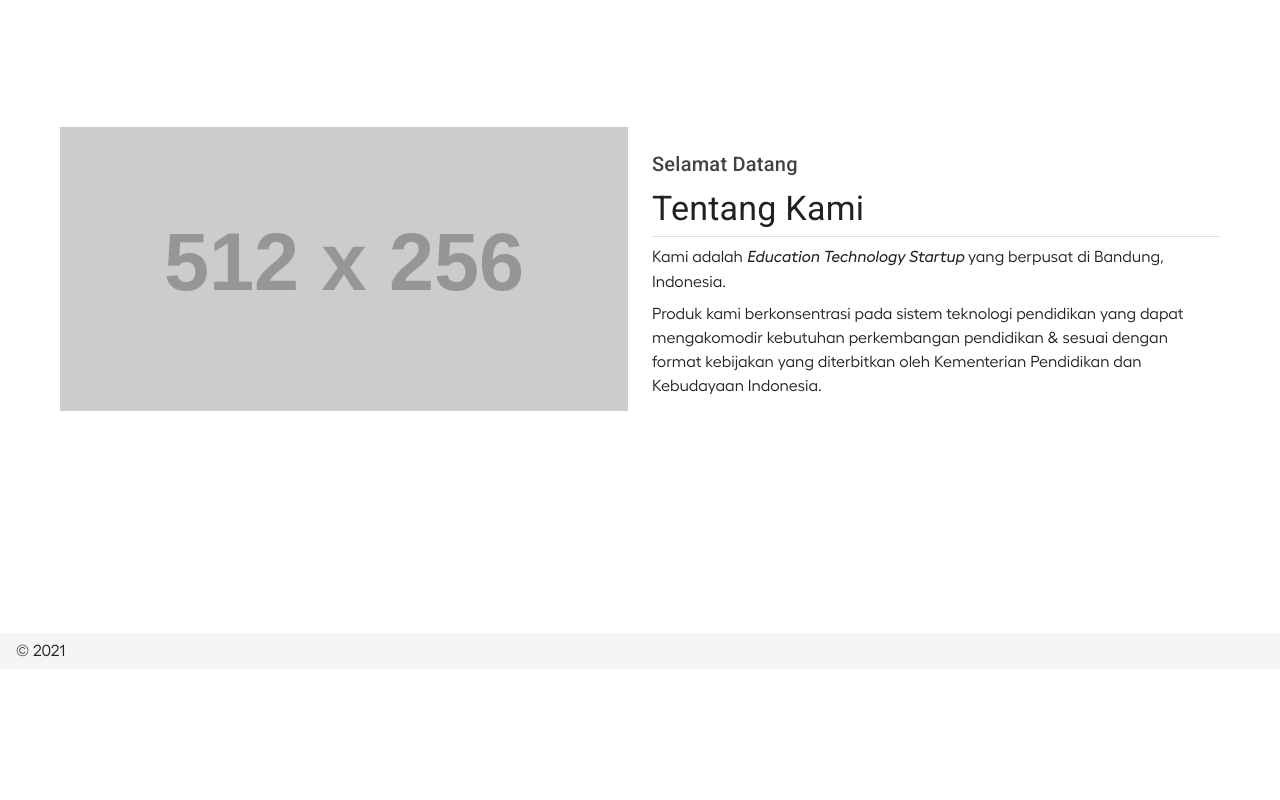
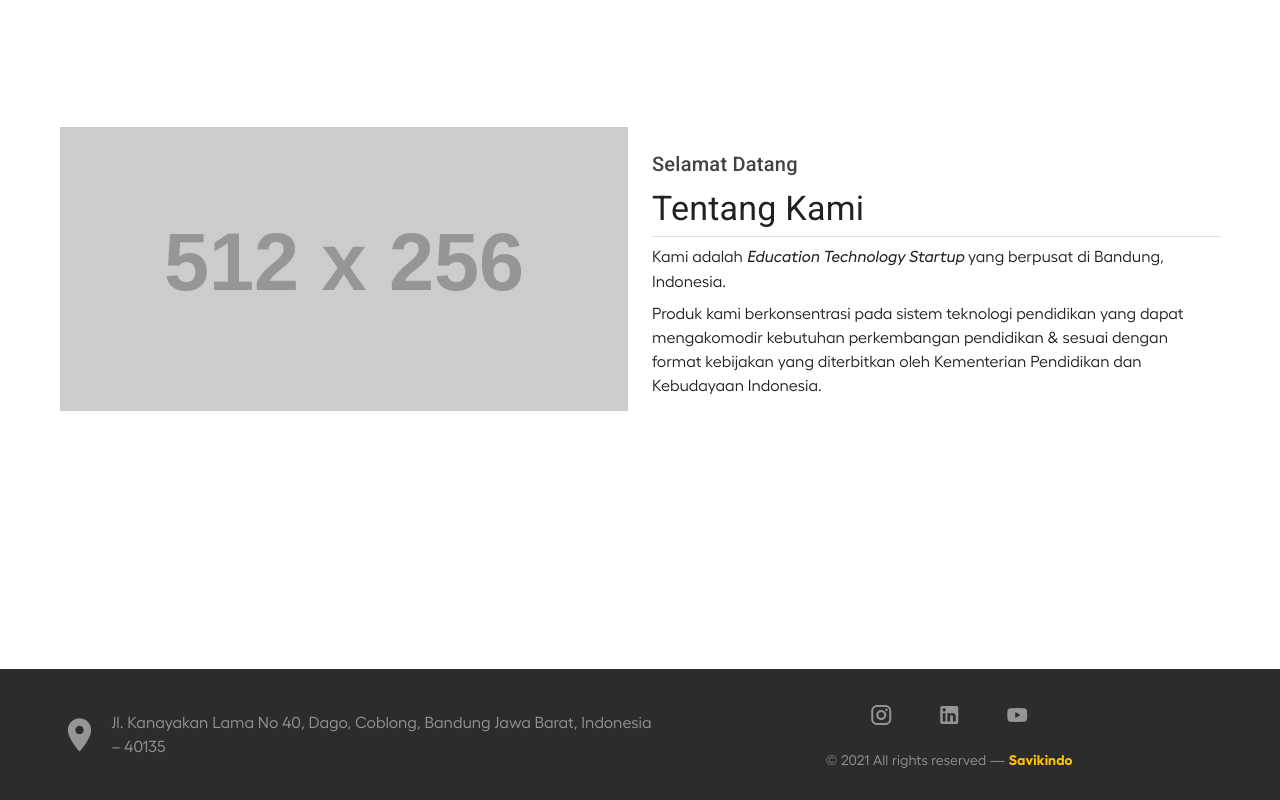
Before and after one commit to svknd/svknd.id, a Nuxt app: page / in a window 1280 px wide. Shown: the part 931-1731 px from the top of the page. Before the commit the page ends 1600 px from the top, so only its background shows below. Built offline with nearby package versions, Linux system fonts and the light colour scheme.

Commit message:
add footer

```diff
--- /dev/null
+++ b/components/TheFooter.vue
@@ -0,0 +1,91 @@
+<template>
+  <v-footer
+    class="bg-primary"
+    padless
+  >
+    <v-container>
+      <v-row align="center">
+        <v-col
+          class="pr-0"
+          cols="auto"
+        >
+          <v-icon
+            class="text-primary"
+            x-large
+          >mdi-map-marker</v-icon>
+        </v-col>
+        <v-col>
+          <span class="text-primary">
+            Jl. Kanayakan Lama No 40, Dago,
+            Coblong, Bandung Jawa Barat,
+            Indonesia – 40135
+          </span>
+        </v-col>
+        <v-col>
+          <v-card
+            flat
+            tile
+            width="100%"
+            class="bg-primary text-center"
+          >
+            <v-card-text>
+              <v-btn
+                v-for="(link, i) in links"
+                :key="i"
+                :href="link.href"
+                class="mx-4"
+                target="_blank"
+                icon
+              >
+                <v-icon class="text-primary">
+                  {{ link.icon }}
+                </v-icon>
+              </v-btn>
+            </v-card-text>
+            <v-card-text class="text-primary pt-0">
+              &copy; {{ new Date().getFullYear() }} All rights reserved —
+              <a class="text-decoration-none text-accent" href="/">
+                <strong>Savikindo</strong>
+              </a>
+            </v-card-text>
+          </v-card>
+        </v-col>
+      </v-row>
+    </v-container>
+  </v-footer>
+</template>
+
+<script>
+export default {
+  data: () => ({
+    links: [
+      {
+        icon: 'mdi-instagram',
+        href: 'https://www.instagram.com/simak.indonesia/',
+      },
+      {
+        icon: 'mdi-linkedin',
+        href: 'https://www.linkedin.com/company/savikindo/',
+      },
+      {
+        icon: 'mdi-youtube',
+        href: 'https://www.youtube.com/channel/UC3THrxLuAEAhr0BiZEMjkew',
+      },
+    ],
+  })
+}
+</script>
+
+<style>
+.text-primary {
+  color: #FFFFFF7F!important;
+}
+
+.bg-primary {
+  background-color: #2C2C2C!important;
+}
+
+.text-accent {
+  color: #FFC300!important;
+}
+</style>
--- a/layouts/default.vue
+++ b/layouts/default.vue
@@ -6,9 +6,7 @@
         <Nuxt />
       </v-container>
     </v-main>
-    <v-footer :absolute="!fixed" app>
-      <span>&copy; {{ new Date().getFullYear() }}</span>
-    </v-footer>
+    <TheFooter />
   </v-app>
 </template>
 
```
